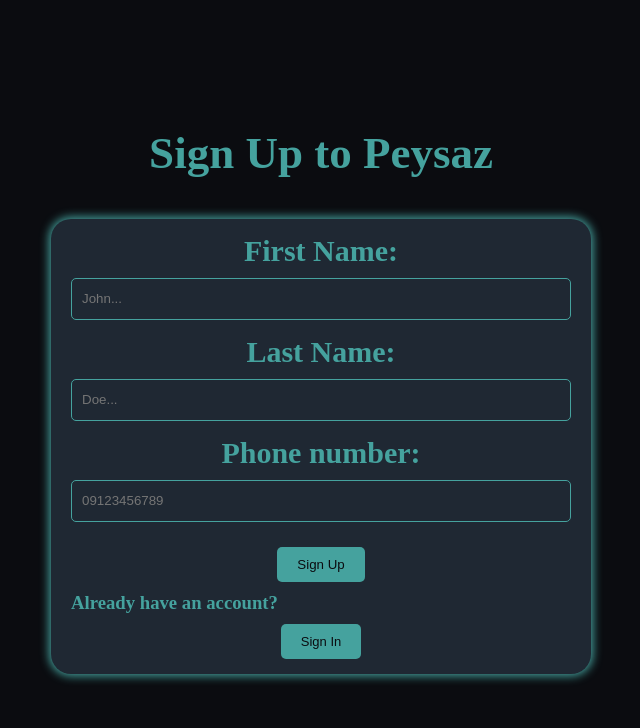
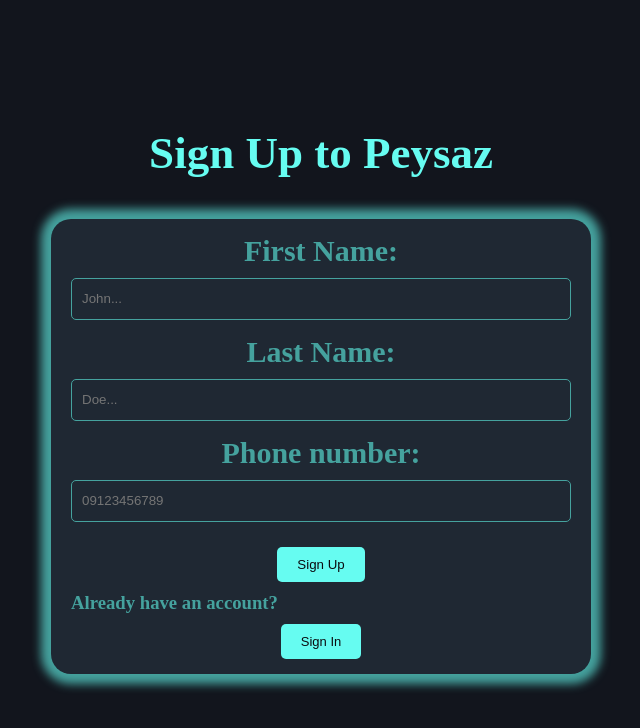
Before and after one commit to romina-kh/PEYSAZ_UI, a React (Vite) app in the folder client/: page /sign-up in a window 1280 px wide. Shown: the top 728 px of the page, without its empty margins (319-959 px from the left). Built offline with nearby package versions, Linux system fonts and the light colour scheme.

Commit message:
add some stuff

```diff
--- a/client/src/App.css
+++ b/client/src/App.css
@@ -11,7 +11,7 @@
 
 .error{
     margin: 10px 0px;
-    color: #ff4d4d;
+    color: rgb(255, 102, 0);
 }
 
 .sazgaryab{
@@ -86,3 +86,6 @@
     padding: 20px;
     margin-top: 30px;
   }
+
+
+/* =========================================================================== */
--- a/client/src/pages/sign-in/sign-in.css
+++ b/client/src/pages/sign-in/sign-in.css
@@ -1,5 +1,5 @@
 .sign-in{
-    background-color: #0b0c10;
+    background-color: #12151d;
     height: 100vh;
     display: flex;
     align-items: center;
--- a/client/src/pages/sign-up/sign-up.css
+++ b/client/src/pages/sign-up/sign-up.css
@@ -1,5 +1,5 @@
 .sign-up{
-    background-color: #0b0c10;
+    background-color: #12151d;
     height: 100vh;
     display: flex;
     align-items: center;
@@ -10,12 +10,12 @@
     background-color: #1f2833;
     padding: 5px 20px;
     border-radius: 20px;
-    box-shadow: 0 0 10px 2px #45a29e;
+    box-shadow: 0 0 10px 10px #45a29e;
     width: 500px;
     text-align: center;
 }
 .sign-up h1{
-    color: #45a29e;
+    color: #66fcf1;
     font-weight: bold;
     font-size: 45px;
     margin-bottom: 40px;
@@ -38,10 +38,10 @@
   .sign-up-form input:focus{
     border-color: #66fcf1;
     outline: none;
-    box-shadow: 0 0 10px 2px #66fcf1;
+    box-shadow: 0 0 8px 1px #66fcf1;
   }
   .sign-up-form button {
-    background-color: #45a29e;
+    background-color: #66fcf1;
     color: #0b0c10;
     border: none;
     padding: 10px 20px;
@@ -51,7 +51,7 @@
   }
 
   .sign-up-form button:hover , .sing-in-button:hover{
-    background-color: #66fcf1;
+    background-color: #45a29e;
     transition: background-color 0.3s;
   }
   .sign-up-form h3 {
```
